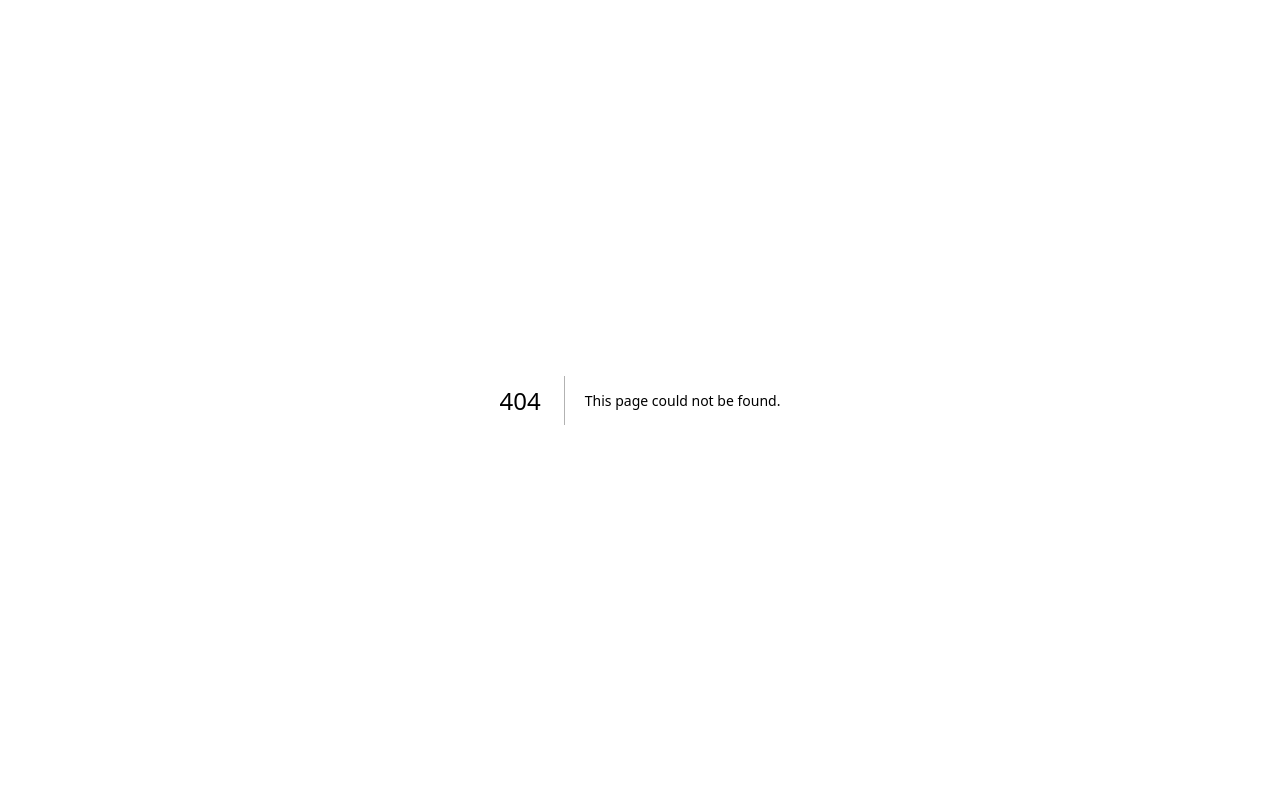
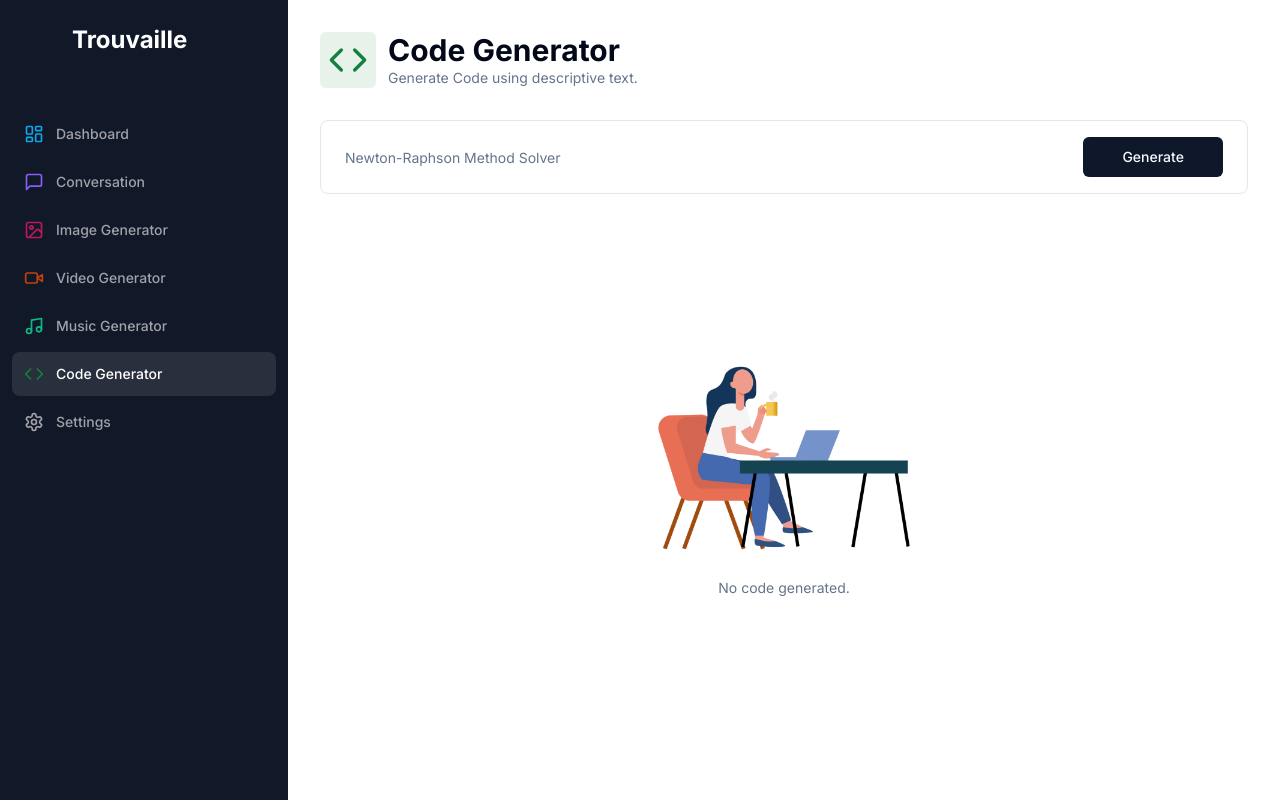
Before and after one commit to ozaishan/Trouvaillerakhdinchula, a Next.js app: page /code in a window 1280 px wide. Before the commit this address had no page. Built offline with nearby package versions, Linux system fonts and the light colour scheme.

Commit message:
Code AI done.

```diff
--- /dev/null
+++ b/app/(dashboard)/(routes)/code/constants.ts
@@ -0,0 +1,7 @@
+import * as z from "zod";
+
+export const formSchema = z.object({
+  prompt: z.string().min(1, {
+    message: "Prompt is required."
+  }),
+});
--- a/app/(dashboard)/(routes)/conversation/page.tsx
+++ b/app/(dashboard)/(routes)/code/page.tsx
@@ -2,7 +2,7 @@
 
 import * as z from "zod";
 import { useForm } from "react-hook-form";
-import { MessageSquare } from "lucide-react";
+import { Code } from "lucide-react";
 import { zodResolver } from "@hookform/resolvers/zod";
 import { Heading } from "@/components/ui/heading";
 import { Button } from "@/components/ui/button";
@@ -18,8 +18,9 @@ import { Loader } from "@/components/ui/loader";
 import { cn } from "@/lib/utils";
 import { UserAvatar } from "@/components/ui/user-avatar";
 import { BotAvatar } from "@/components/ui/bot-avatar";
+import ReactMarkdown from "react-markdown";
 
-const ConversationPage = () => {
+const CodePage = () => {
   const router = useRouter();
   const [messages, setMessages] = useState<ChatCompletionRequestMessage[]>([]);
 
@@ -42,7 +43,7 @@ const ConversationPage = () => {
 
       var chat ={ messages: newMessages}
 
-      const response = await axios.post("/api/conversation", chat);
+      const response = await axios.post("/api/code", chat);
 
       setMessages((current) => [...current, userMessage, response.data]);
 
@@ -60,11 +61,11 @@ const ConversationPage = () => {
   return (
     <div>
       < Heading
-        title="Conversation"
-        description="Our most advanced conversation model."
-        icon = {MessageSquare}
-        iconColor="text-violet-500"
-        bgColor="bg-violet-500/10"
+        title="Code Generator"
+        description="Generate Code using descriptive text."
+        icon = {Code}
+        iconColor="text-green-700"
+        bgColor="bg-green-700/10"
       />
 
       <div className="px-4 lg:px-8">
@@ -88,11 +89,11 @@ const ConversationPage = () => {
               <FormField
               name="prompt"
               render={ ({ field})=>  (
-                <FormItem className="clo-span-12 lg:col-span-10">
+                <FormItem className="col-span-12 lg:col-span-10">
                   <FormControl className="m-0 p-0">
                     <Input className=" border-0 outline-none focus-visible:ring-0 focus-visible:ring-transparent"
                     disabled={isLoading}
-                    placeholder="What is the radius of Earth?"
+                    placeholder="Newton-Raphson Method Solver"
                     {...field}
                     />
                   </FormControl>
@@ -112,7 +113,7 @@ const ConversationPage = () => {
                 </div>
               )}
           {messages.length === 0 && !isLoading && (
-            <Empty label="No conversation started."/>
+            <Empty label="No code generated."/>
           )}
           <div className="flex flex-col-reverse gap-y-4">
               {messages.map((message) => (
@@ -123,9 +124,21 @@ const ConversationPage = () => {
                   )}
                 >
                   {message.role === "user" ? <UserAvatar/> : <BotAvatar/>}
-                  <p className="text-sm">
-                  {message.content}
-                  </p>
+                  <ReactMarkdown
+                    components ={{
+                      pre: ({ node, ...props}) => (
+                        <div className="overflow-auto w-full my-2 bg-black/10 p-2 rounded-lg">
+                          <pre {...props} />
+                        </div>
+                      ),
+                      code: ({node, ...props}) => (
+                        <code className="bg-black/10 rounded-lg p-1" {...props} />
+                      )
+                    }}
+                    className="text-sm overflow-hidden leading-7"
+                  >
+                    {message.content || ""}
+                  </ReactMarkdown>
                 </div>
               ))}
           </div>
@@ -136,4 +149,4 @@ const ConversationPage = () => {
    );
 }
 
-export default ConversationPage;
+export default CodePage;
--- /dev/null
+++ b/app/api/code/route.ts
@@ -0,0 +1,52 @@
+import { auth } from '@clerk/nextjs';
+import { NextResponse } from 'next/server';
+import { ChatCompletionRequestMessage, Configuration, OpenAIApi } from 'openai';
+
+const configuration = new Configuration({
+    apiKey: process.env.OPENAI_API_KEY,
+});
+
+const openai = new OpenAIApi(configuration);
+
+const instructionMessage: ChatCompletionRequestMessage = {
+    role: "system",
+    content: "You are a code generator. You must answer only in code snippets. Use code comments for explanations."
+}
+
+export async function POST(
+    req: Request
+)   {
+    try {
+        const {userId} = auth();
+        const body = await req.json();
+        const { messages } = body;
+
+        if (!userId)
+        {
+            return new NextResponse("Unauthorized", {status: 401});
+        }
+
+        if (!configuration.apiKey)
+        {
+            return new NextResponse("OpenAI API Key not configured", {status: 500});
+        }
+
+        if (!messages)
+        {
+            return new NextResponse("Messages are required", {status: 400});
+        }
+
+        const response = await openai.createChatCompletion({
+            model: "gpt-3.5-turbo",
+            messages : [instructionMessage, ...messages]
+        });
+
+        return NextResponse.json(response.data.choices[0].message);
+
+    }
+    catch (error)
+    {
+        console.log("[CODE_ERROR]", error);
+        return new NextResponse("Internal error", {status: 500});
+    }
+};
--- a/package.json
+++ b/package.json
@@ -27,6 +27,7 @@
     "next": "^14.0.2",
     "openai": "^3.3.0",
     "react-hook-form": "^7.48.2",
+    "react-markdown": "^9.0.1",
     "tailwind-merge": "^2.0.0",
     "tailwindcss-animate": "^1.0.7",
     "typewriter-effect": "^2.21.0",
```
Also changed, not shown: 1 other file (tests, documents, lock files or other folders).
